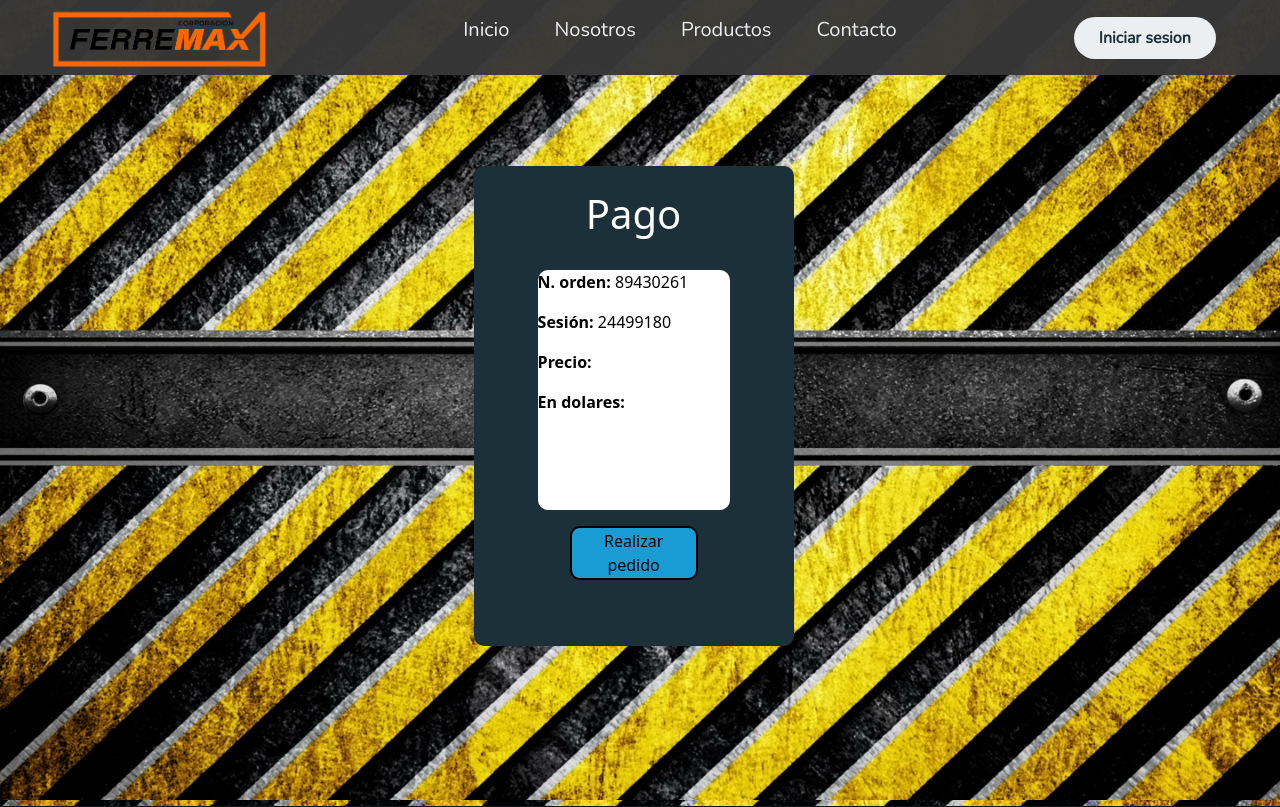
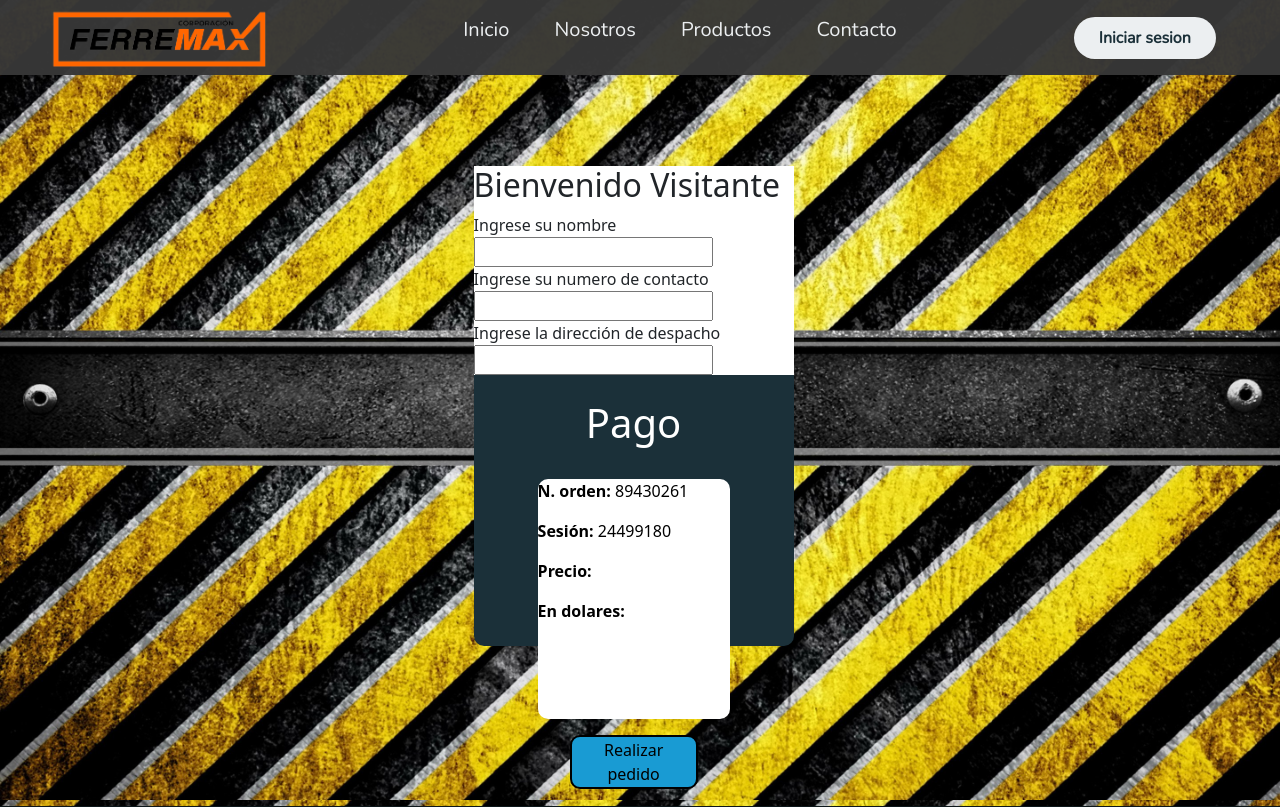
Before and after one commit to FhantomDev/Proyecto-integraci-n, a Django app: page /pedido in a window 1280 px wide. Shown: the top 807 px of the page. Run offline with Django 4.2, Linux system fonts and the light colour scheme.

Commit message:
Agregado compra para usuario registrado y no registrado

```diff
--- a/Ferremax/static/css/style.css
+++ b/Ferremax/static/css/style.css
@@ -890,3 +890,7 @@
     background-color: white;
 
 }
+
+.datosPedido {
+    background-color: white;
+}
--- a/Ferremax/templates/core/pedido.html
+++ b/Ferremax/templates/core/pedido.html
@@ -31,9 +31,33 @@
   <main>
     <div class='DesignContPedido'>
       <div style="background-color: #1b3039; width:25%; margin-right:0; margin-left:37%; height:30rem; margin-top: 13%;" class="ContServiciosInfo">
+        <form action="pago" method="post">
+          {% csrf_token %}
+        {% if request.session.nombreUsuario %}
+          <div class="datosPedido">
+            <h2>Bienvenido {{request.session.nombreUsuario}}</h2>
+            <label for="direccion">Ingrese la dirección de despacho</label>
+            <br>
+            <input type="text" name="direccion" id="direccion" required>
+          </div>
+        {% else  %}
+          <div class="datosPedido">
+            <h2>Bienvenido Visitante</h2>
+            <label for="nombre">Ingrese su nombre</label>
+            <br>
+            <input type="text" name="nombre" id="nombre" required>
+            <br>
+            <label for="celular">Ingrese su numero de contacto</label>
+            <br>
+            <input type="number" name="celular" id="celular" required>
+            <br>
+            <label for="direccion">Ingrese la dirección de despacho</label>
+            <br>
+            <input type="text" name="direccion" id="direccion" required>
+          </div>
+        {% endif %}
         <div>
-          <form action="pago" method="post">
-            {% csrf_token %}
+
             <br>
             <div class="DesignText" style="font-family: nonito, sans-serif, font-weight:600;">
               <h1 style="color:black;text-align:center; color:white;">Pago</h1>
--- a/Ferremax/views.py
+++ b/Ferremax/views.py
@@ -138,7 +138,7 @@
                 usu = None
 
             if usu is not None:
-                request.session["NombreUsuario"] = nombre_usuario
+                request.session["nombreUsuario"] = nombre_usuario
                 return render(request, "core/index.html")
             else:
                 return render(request, "core/Login.html")
```
Also changed, not shown: project_Ferremax.db.
